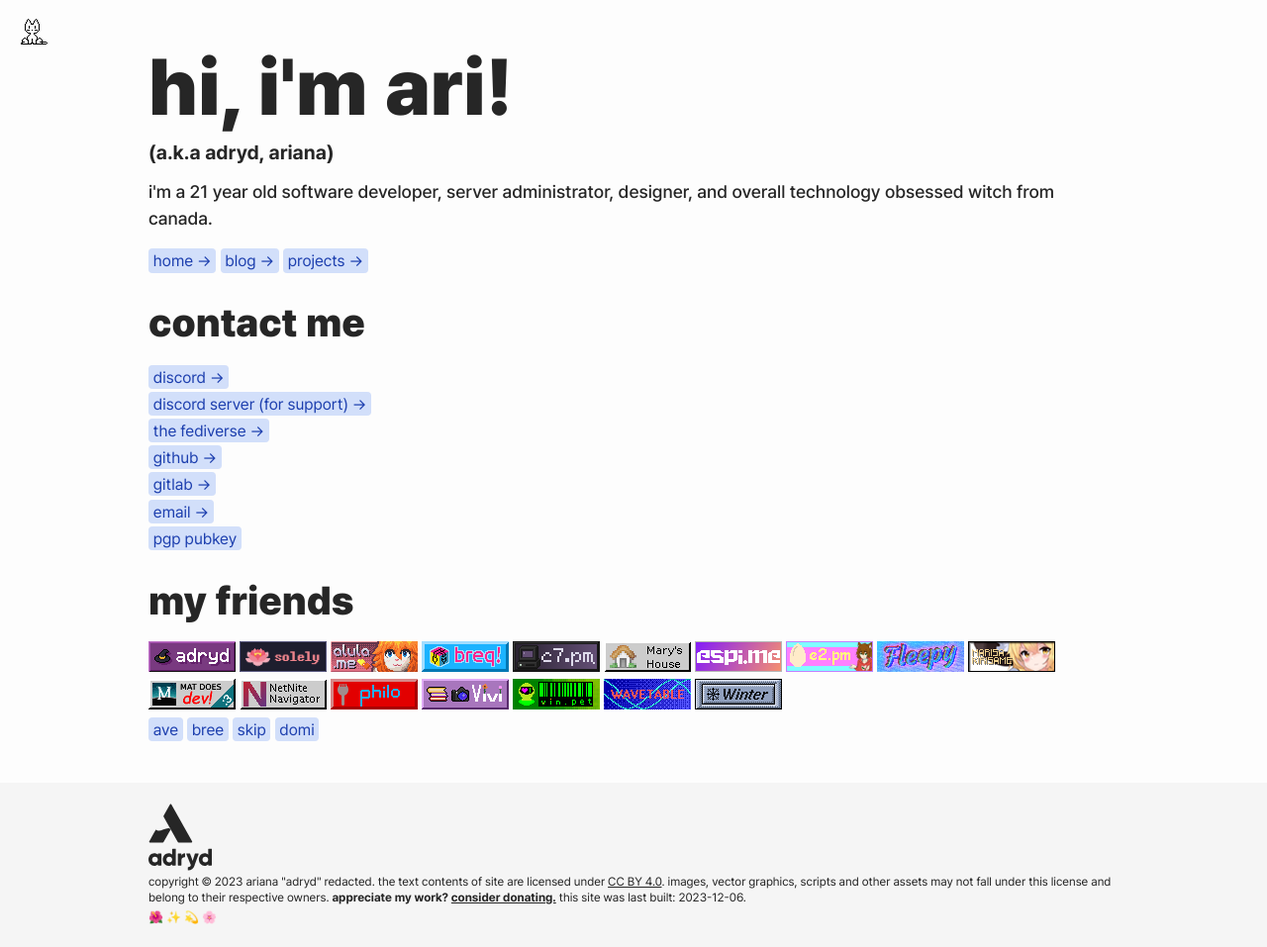
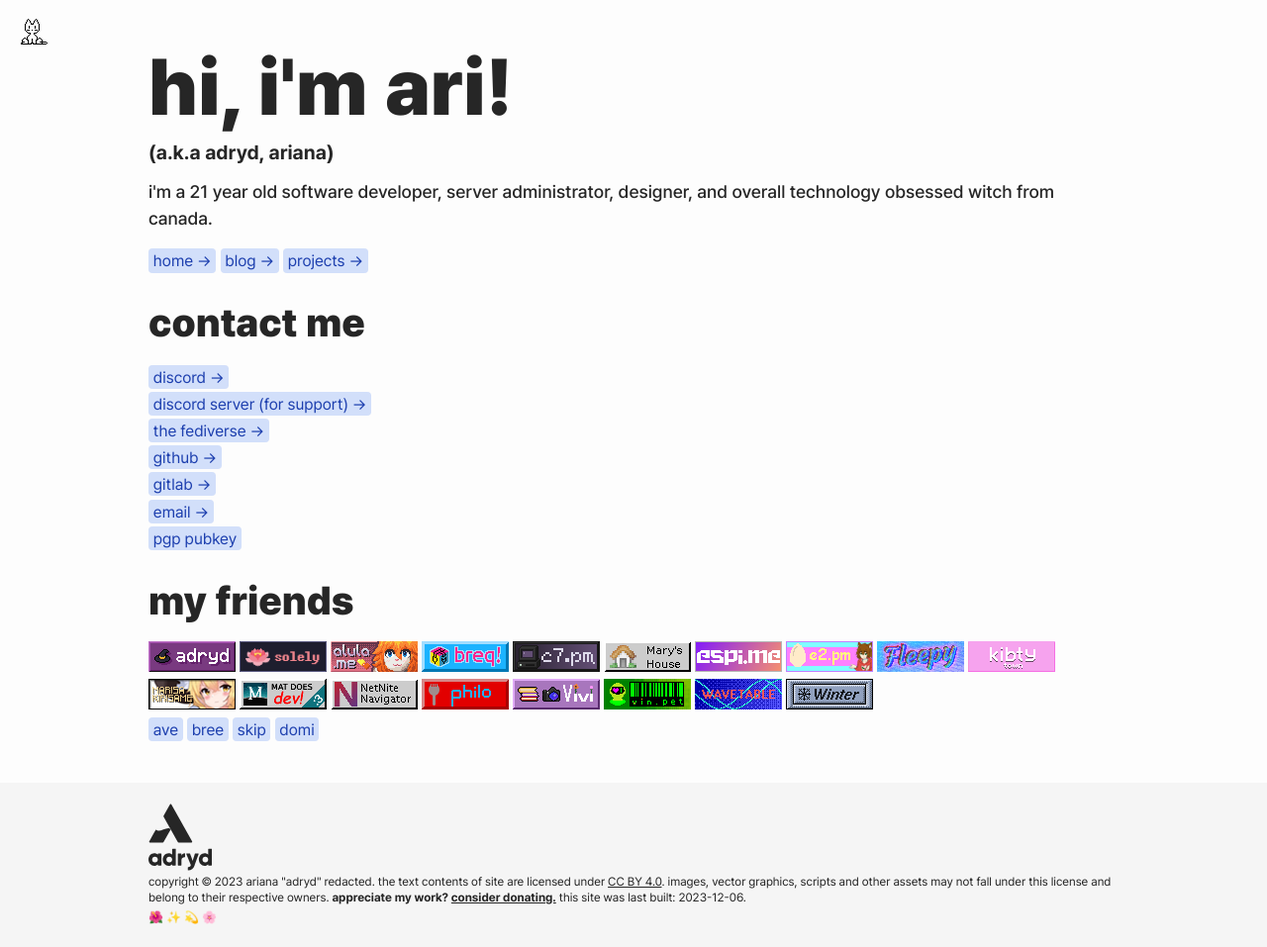
Before and after one commit to adryd325/website, a Jekyll site: the page built from index.html, in a window 1280 px wide. Shown: the whole page at 99% size. Built offline with Jekyll 4.4.1, drawn with Linux system fonts in a browser that asks for light colours.

Commit message:
add kibty.town button

```diff
--- a/index.html
+++ b/index.html
@@ -94,6 +94,9 @@ title: home
       <a class="inline-flex" href="//fleepy.tv"
         ><img src="/static/buttons/fleepy.png" alt="Fleepy"
       /></a>
+      <a class="inline-flex" href="//kibty.town"
+      ><img src="/static/buttons/kibty-town.gif" alt="kibty.town"
+    /></a>
       <a class="inline-flex" href="//marisakirisame.net"
         ><img src="/static/buttons/marisakirisame.png" alt="marisakirisame.net"
       /></a>
```
Also changed, not shown: static/buttons/kibty-town.gif (added).
